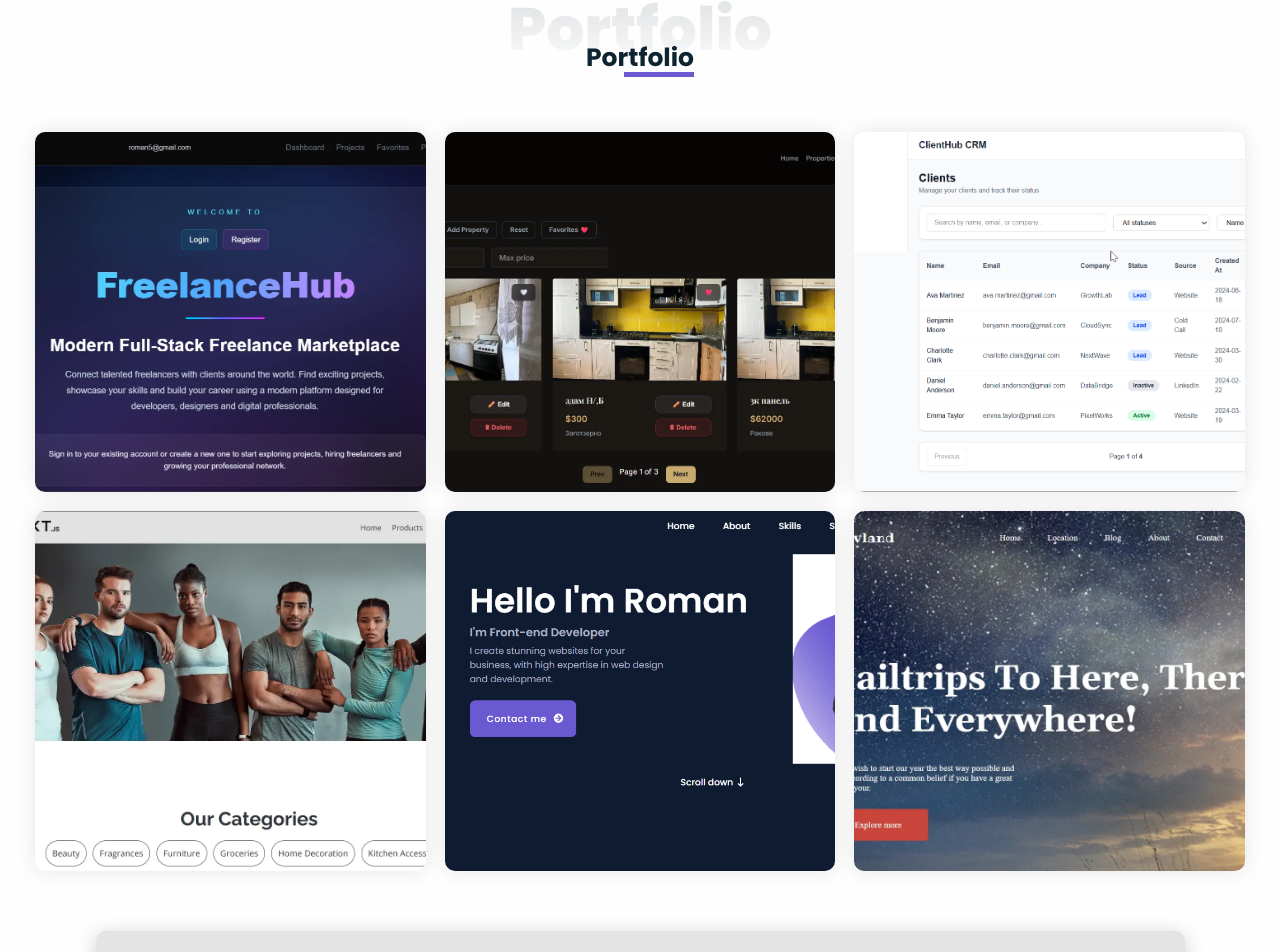
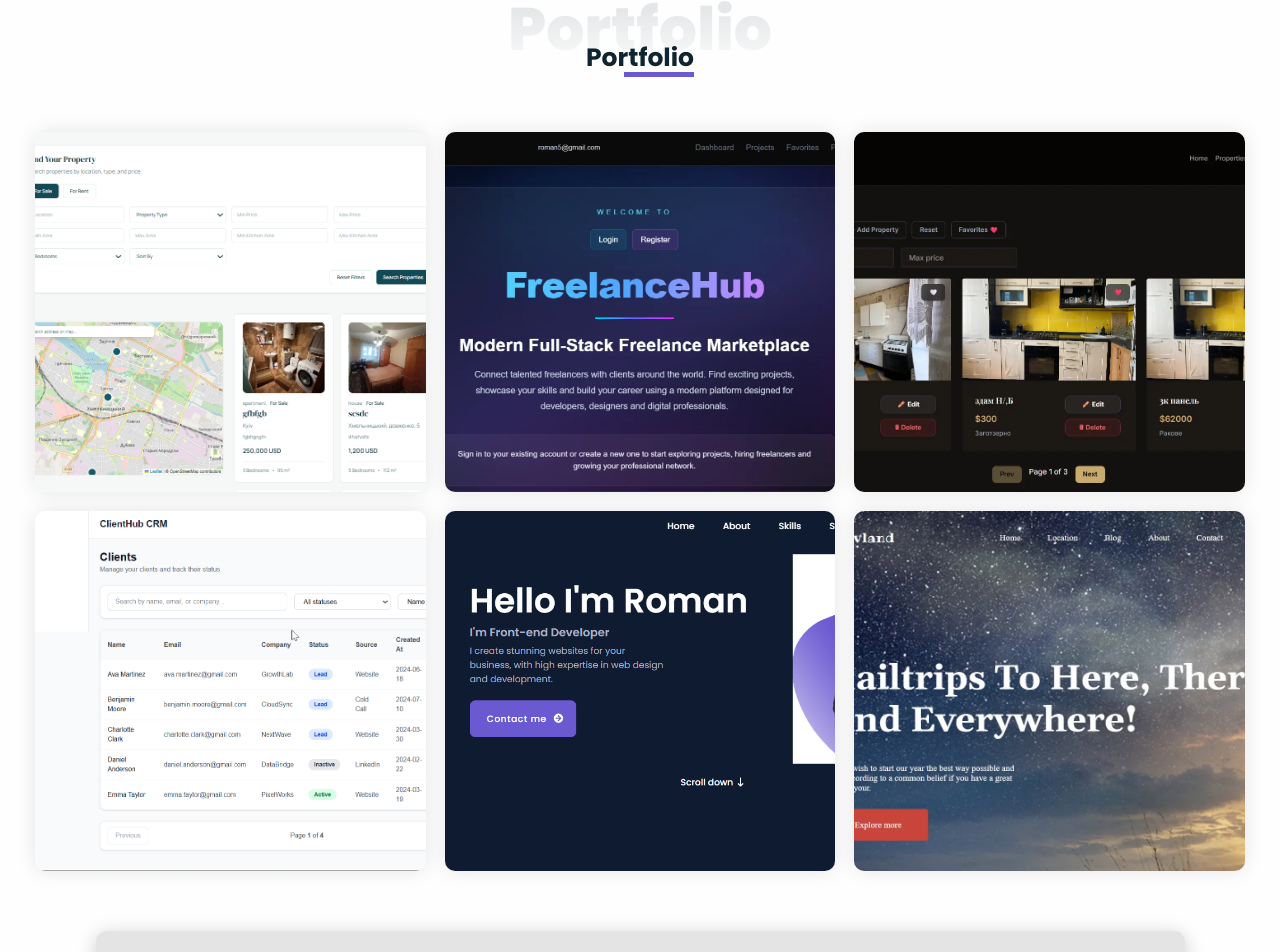
Before and after one commit to RomanFrontEndDeveloper/react-portfolio, a React (Vite) app: page / in a window 1280 px wide. Shown: the part 4017-4969 px from the top of the page. Built offline with nearby package versions, Linux system fonts and the light colour scheme.

Commit message:
add Roman Real Estate 2 — Full-Stack Real Estate Platfor

```diff
--- a/src/data/portfolioData.js
+++ b/src/data/portfolioData.js
@@ -5,63 +5,63 @@ import {
   portfolio4,
   portfolio5,
   portfolio6,
-} from '../assets/images';
+} from "../assets/images";
 
 export const portfolioData = [
   {
+    id: 7,
+    title: "Roman Real Estate 2 — Full-Stack Real Estate Platform",
+    imgSrc: portfolio4,
+    category:
+      "Next.js • TypeScript • Node.js • Express • MongoDB • JWT Authentication • React Query • Zod • Cloudinary • REST API",
+    description: "https://roman-real-estate-2.vercel.app/",
+    github1: "https://github.com/RomanFrontEndDeveloper/roman-real-estate-2",
+  },
+  {
     id: 6,
-		title: 'Fullstack Freelance Marketplace',
+    title: "Fullstack Freelance Marketplace",
     imgSrc: portfolio6,
     category:
-			'Next.js • TypeScript • React Query • Node.js • Express • MongoDB • JWT Authentication • Full CRUD',
+      "Next.js • TypeScript • React Query • Node.js • Express • MongoDB • JWT Authentication • Full CRUD",
     description: `https://roman-freelancehub.vercel.app/`,
-		github1: 'https://github.com/RomanFrontEndDeveloper/frontend',
+    github1: "https://github.com/RomanFrontEndDeveloper/frontend",
   },
 
   {
     id: 2,
-		title: 'Fullstack Real Estate Platform (Next.js + TypeScript)',
+    title: "Fullstack Real Estate Platform (Next.js + TypeScript)",
     imgSrc: portfolio2,
     category:
-			'Next.js • TypeScript • Express • MongoDB • JWT • Cloudinary • REST API',
+      "Next.js • TypeScript • Express • MongoDB • JWT • Cloudinary • REST API",
     description: `https://roman-real-estate.vercel.app/properties`,
-		github1: 'https://github.com/RomanFrontEndDeveloper/roman-real-estate',
+    github1: "https://github.com/RomanFrontEndDeveloper/roman-real-estate",
   },
 
   {
     id: 4,
-		title: 'Modern CRM Platform (Next.js + TypeScript)',
+    title: "Modern CRM Platform (Next.js + TypeScript)",
     imgSrc: portfolio5,
     category:
-			'React Query • Zod • React Hook Form • CRUD • Dashboard Analytics • Responsive Design',
+      "React Query • Zod • React Hook Form • CRUD • Dashboard Analytics • Responsive Design",
     description: `https://clienthub-crm.vercel.app/dashboard/tasks`,
-		github1: 'https://github.com/RomanFrontEndDeveloper/clienthub-crm',
-	},
-
-	{
-		id: 5,
-		title: 'E-commerce Store (Next.js)',
-		imgSrc: portfolio4,
-		category: 'Next.js • React • API • SSR • Responsive UI',
-		description: `https://merry-banoffee-1d616c.netlify.app/`,
-		github1: 'https://github.com/RomanFrontEndDeveloper/next.js-shop-story',
+    github1: "https://github.com/RomanFrontEndDeveloper/clienthub-crm",
   },
 
   {
     id: 3,
-		title: 'Personal Portfolio (React)',
+    title: "Personal Portfolio (React)",
     imgSrc: portfolio3,
-		category: 'React • Vite • Animations • Responsive UI',
+    category: "React • Vite • Animations • Responsive UI",
     description: `https://portfolio-react-roman-okhremov.netlify.app/`,
-		github1: 'https://github.com/RomanFrontEndDeveloper/react-portfolio',
+    github1: "https://github.com/RomanFrontEndDeveloper/react-portfolio",
   },
 
   {
     id: 1,
-		title: 'Travel Landing Page',
+    title: "Travel Landing Page",
     imgSrc: portfolio1,
-		category: 'HTML • CSS • JavaScript • Responsive UI',
+    category: "HTML • CSS • JavaScript • Responsive UI",
     description: `https://romanfrontenddeveloper.github.io/trevland/`,
-		github1: 'https://github.com/RomanFrontEndDeveloper/trevland',
+    github1: "https://github.com/RomanFrontEndDeveloper/trevland",
   },
 ];
```
Also changed, not shown: src/assets/images/index.js (+12 -12 lines), src/assets/images/portfolio-4.png (added), src/assets/images/portfolio-4.webp (deleted). Lines whose indentation alone changed are shown as unchanged.
